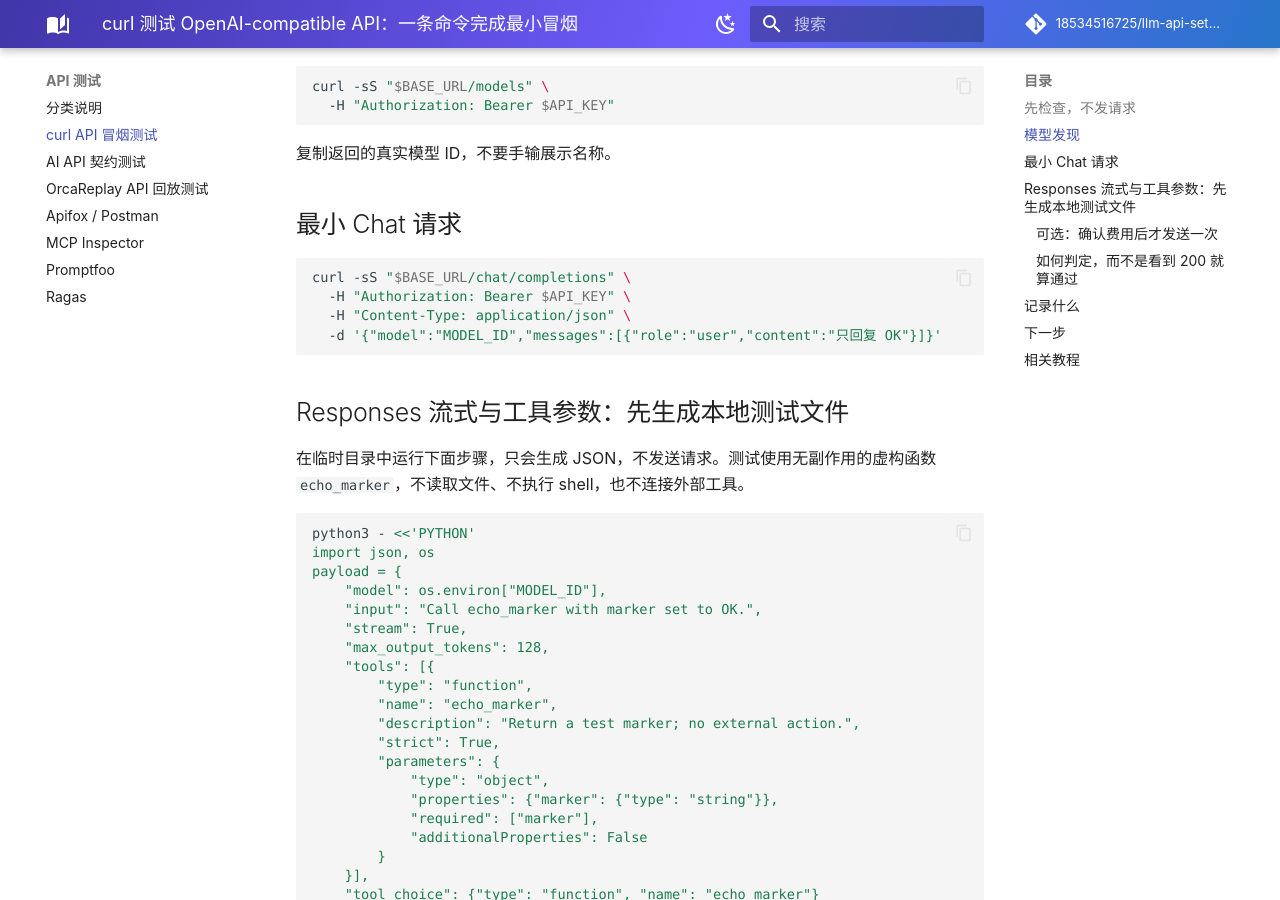
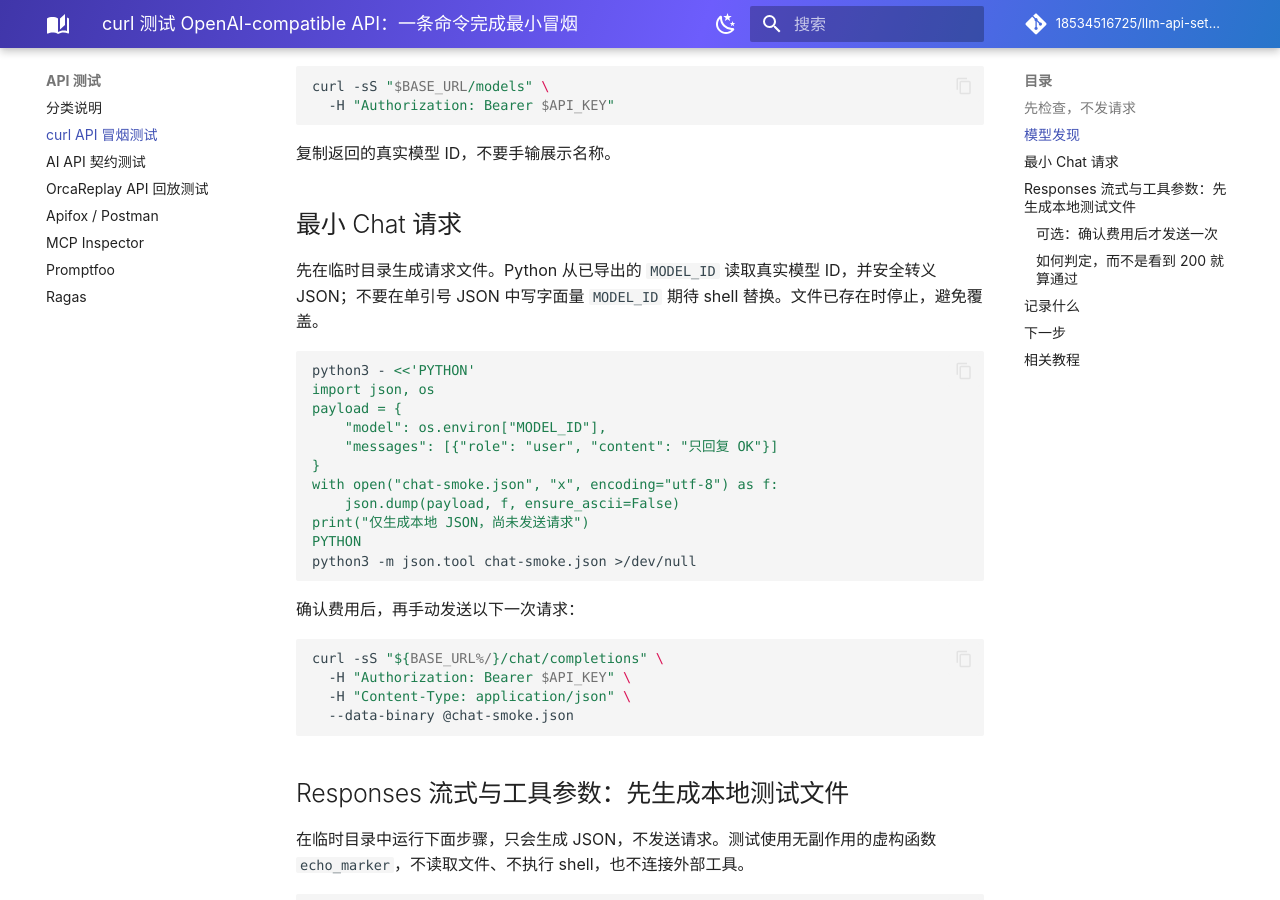
Before and after one commit to 18534516725/llm-api-setup-guides, an MkDocs documentation site: the page built from guides/api-testing/curl-openai-compatible-smoke-test.md, in a window 1280 px wide and 900 px high, scrolled down 835 px. Built offline with MkDocs 1.6.1 and Material for MkDocs 9.7.7, drawn with Linux system fonts in a browser that asks for light colours; comment, search, counter and statistics services are not loaded.

Commit message:
docs: use exported model in Chat smoke payload

````diff
--- a/guides/api-testing/curl-openai-compatible-smoke-test.md
+++ b/guides/api-testing/curl-openai-compatible-smoke-test.md
@@ -34,11 +34,29 @@ curl -sS "$BASE_URL/models" \
 
 ## 最小 Chat 请求
 
+先在临时目录生成请求文件。Python 从已导出的 `MODEL_ID` 读取真实模型 ID，并安全转义 JSON；不要在单引号 JSON 中写字面量 `MODEL_ID` 期待 shell 替换。文件已存在时停止，避免覆盖。
+
 ```bash
-curl -sS "$BASE_URL/chat/completions" \
+python3 - <<'PYTHON'
+import json, os
+payload = {
+    "model": os.environ["MODEL_ID"],
+    "messages": [{"role": "user", "content": "只回复 OK"}]
+}
+with open("chat-smoke.json", "x", encoding="utf-8") as f:
+    json.dump(payload, f, ensure_ascii=False)
+print("仅生成本地 JSON，尚未发送请求")
+PYTHON
+python3 -m json.tool chat-smoke.json >/dev/null
+```
+
+确认费用后，再手动发送以下一次请求：
+
+```bash
+curl -sS "${BASE_URL%/}/chat/completions" \
   -H "Authorization: Bearer $API_KEY" \
   -H "Content-Type: application/json" \
-  -d '{"model":"MODEL_ID","messages":[{"role":"user","content":"只回复 OK"}]}'
+  --data-binary @chat-smoke.json
 ```
 
 ## Responses 流式与工具参数：先生成本地测试文件
````
Also changed, not shown: CHANGELOG.md (+2 -0 lines), 2 other files.
